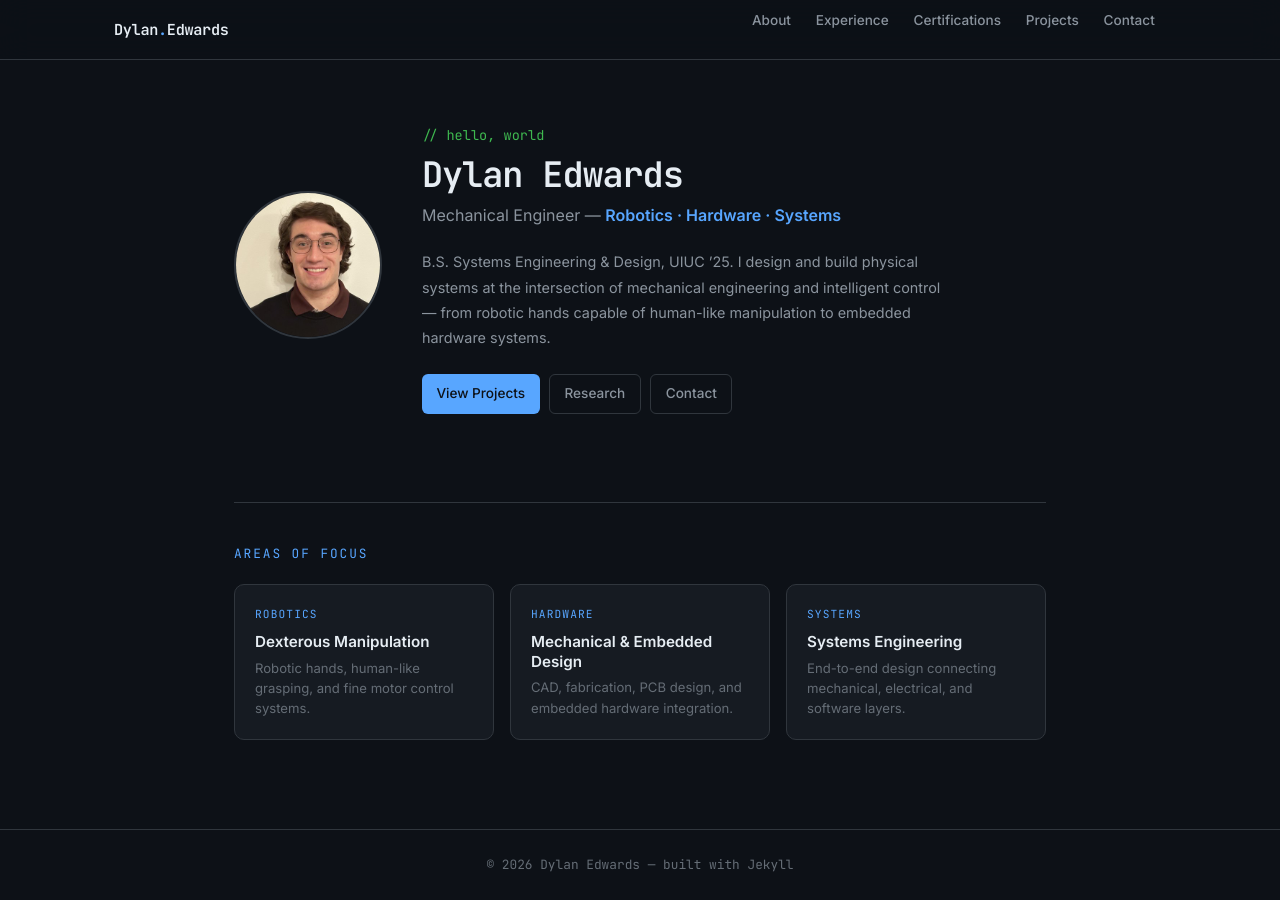
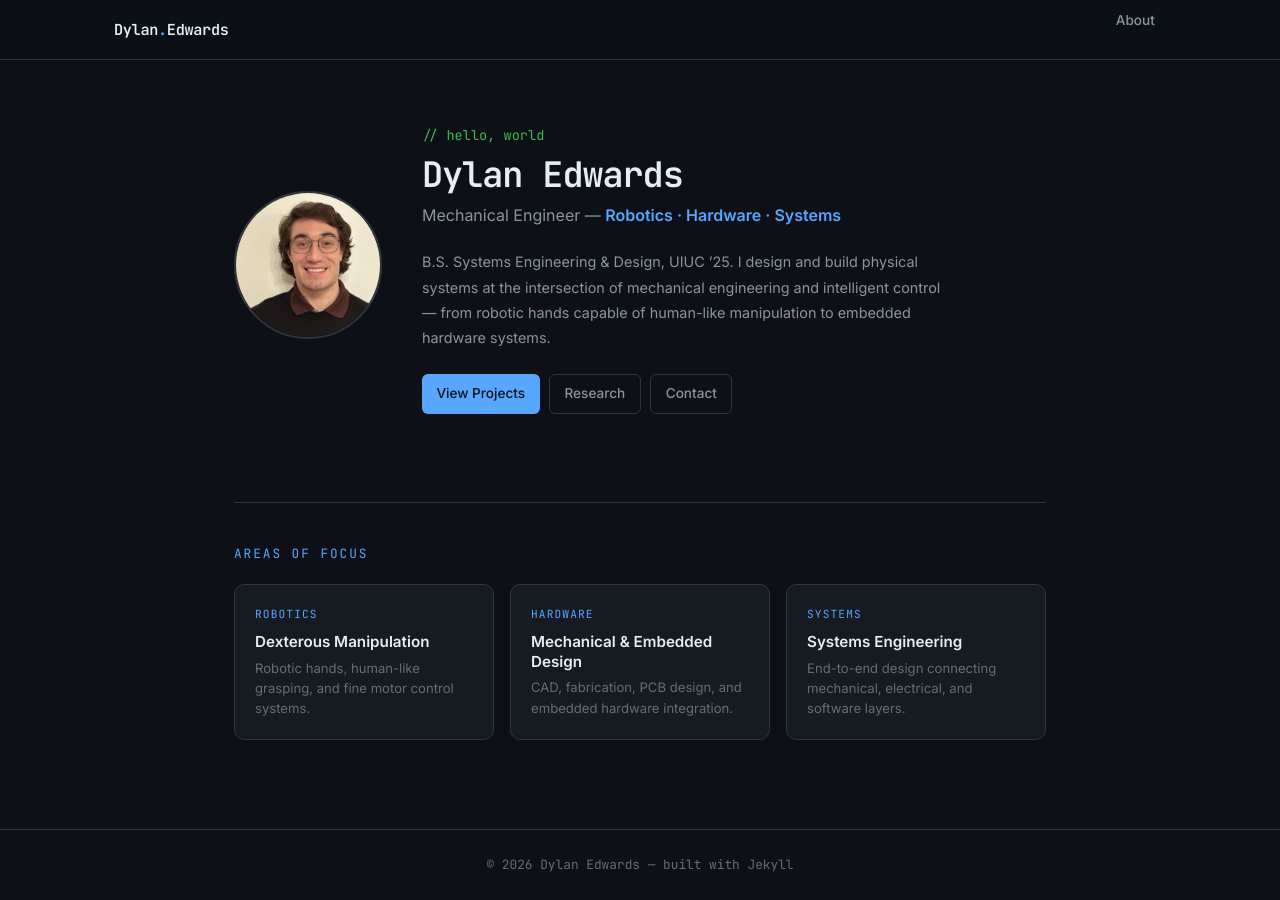
Before and after one commit to DylanEdwards02/DylanEdwards02.github.io, a Jekyll site: the page built from index.md, in a window 1280 px wide. Built offline with Jekyll 4.4.1, drawn with Linux system fonts in a browser that asks for light colours; some of the changed lines change nothing that is shown.

Commit message:
Comment out navigation links in _config.yml
Comment out navigation links for experience, certifications, projects, and contact.

```diff
--- a/_config.yml
+++ b/_config.yml
@@ -7,11 +7,11 @@ url: "https://DylanEdwards02.github.io"
 nav:
   - name: About
     link: /about
-  - name: Experience
-    link: /experience
-  - name: Certifications
-    link: /certifications
-  - name: Projects
-    link: /projects
-  - name: Contact
-    link: /contact
+#  - name: Experience
+#    link: /experience
+#  - name: Certifications
+#    link: /certifications
+#  - name: Projects
+#    link: /projects
+#  - name: Contact
+#    link: /contact
```
